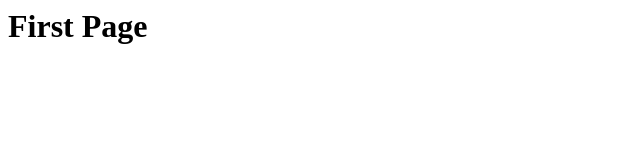
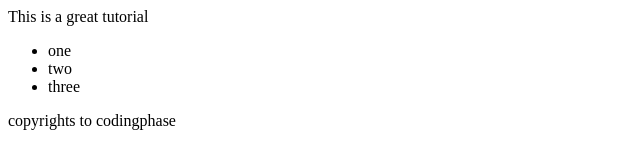
Before and after one commit to smflaniguen/git-course, a plain HTML site: page index.html in a window 1280 px wide. Shown: the whole page, without its empty margins (0-640 px from the left). Drawn offline with Linux system fonts and the light colour scheme.

Commit message:
added on order list

```diff
--- a/index.html
+++ b/index.html
@@ -1,7 +1,11 @@
 <html>
     <body>
-        <h1>First Page</h1>
-        <div>
-        </div>
+        <p>This is a great tutorial</p>
+        <ul>
+            <li>one</li>
+            <li>two</li>
+            <li>three</li>
+        </ul>
+        <footer>copyrights to codingphase</footer>
     </body>
 </html>
```
Also changed, not shown: css/main.css (line endings or trailing spaces).
